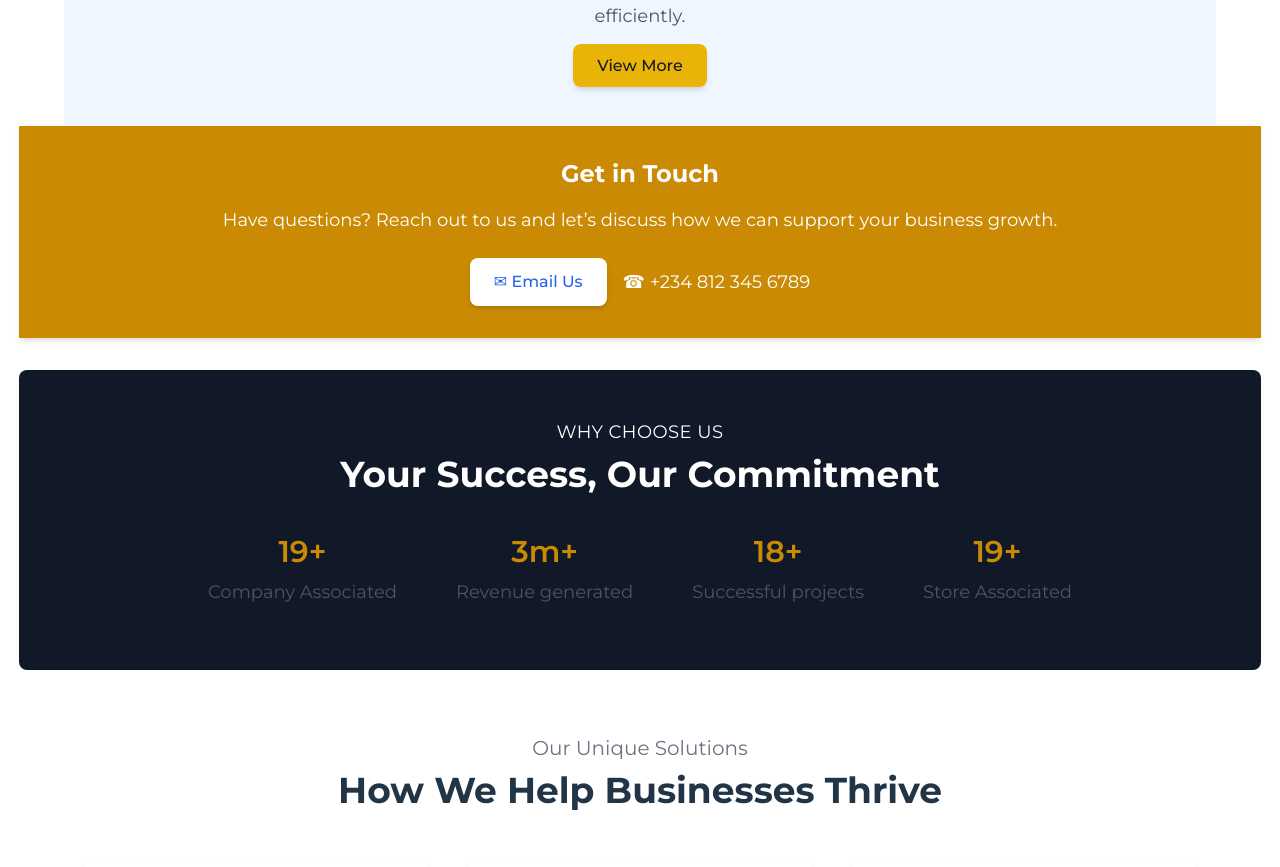
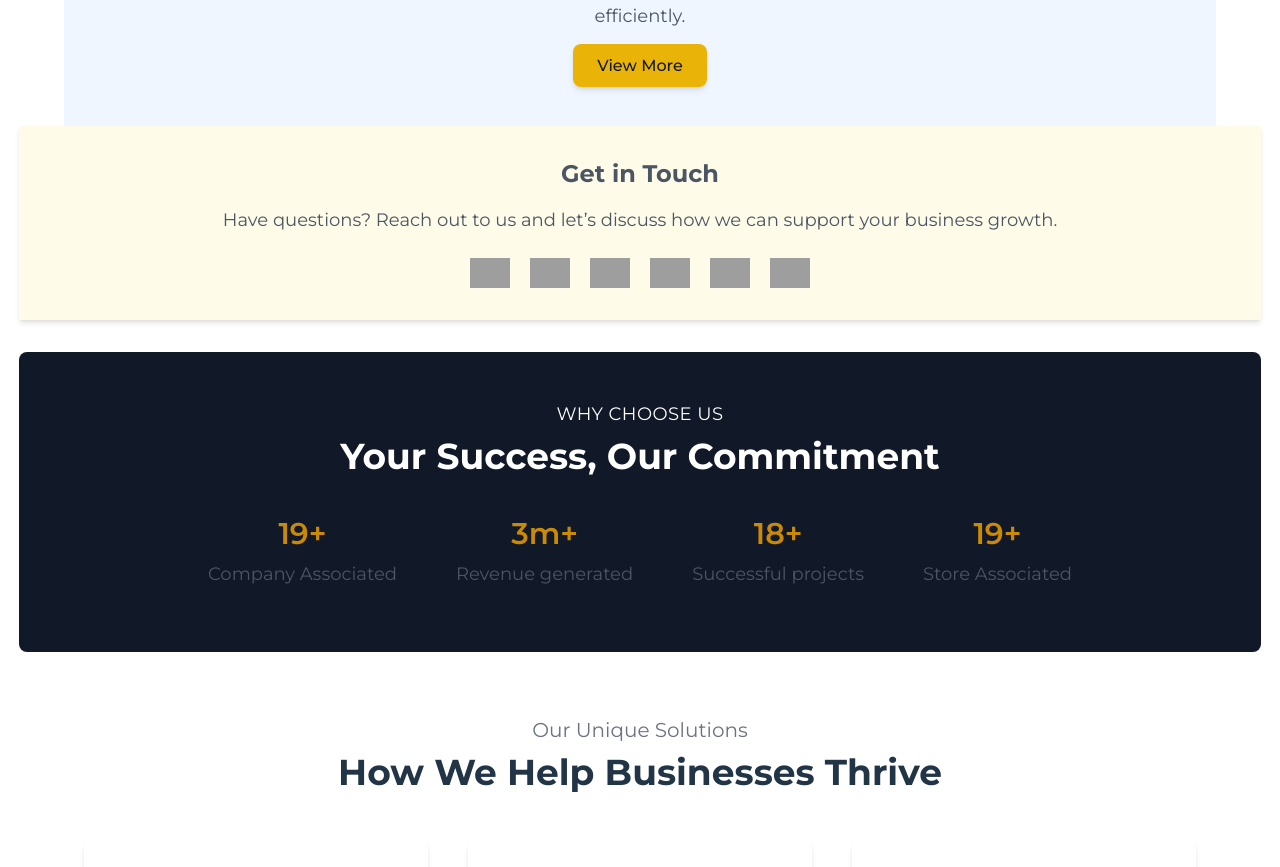
Before and after one commit to ifeoluwajohz/Pro-Market-Links-And-Services, a React (Vite) app: page / in a window 1280 px wide. Shown: the part 782-1649 px from the top of the page. Built offline with nearby package versions, Linux system fonts and the light colour scheme; grey boxes are pictures that could not be loaded.

Commit message:
finishline from sontori

```diff
--- a/src/components/About.jsx
+++ b/src/components/About.jsx
@@ -7,8 +7,8 @@ const About = () => {
       {/* Header Section */}
       <div className="about-img bg-cover bg-center h-60 sm:h-80 md:h-96 relative">
         <div className="absolute inset-0 bg-black bg-opacity-50 flex items-center justify-center">
-          <h1 className="text-4xl md:text-5xl font-bold text-white tracking-wider">
-            About TradeDreams International
+          <h1 className="text-4xl md:text-5xl font-bold text-white tracking-wider uppercase">
+            About Promaket Links and Services
           </h1>
         </div>
       </div>
@@ -41,7 +41,7 @@ const About = () => {
               Core Objectives
             </h2>
             <p className="text-gray-400 text-lg leading-7 text-right">
-            Promaket Links and Services’ main goal is to connect SMEs and production companies with modern trade stores and open markets. Also, this brand is actively concerned with ensuring that there is a seamless exchange of services and money between the stores and the companies.
+            Promaket Links and Services main goal is to connect SMEs and production companies with modern trade stores and open markets. Also, this brand is actively concerned with ensuring that there is a seamless exchange of services and money between the stores and the companies.
             </p>
           </div>
           <div className="w-full md:w-1/2 flex justify-center">
@@ -73,6 +73,64 @@ const About = () => {
         </div>
       </div>
 
+      {/* Quick Contact Section */}
+      <div className="bg-yellow-50 py-8 px-2 md:px-16 lg:px-24 text-center text-gray-600 shadow-md">
+        <h2 className="text-2xl font-bold mb-4">Get in Touch</h2>
+        <p className="text-lg mb-6">
+          Have questions? Reach out to us and let’s discuss how we can support your business growth.
+        </p>
+        <div className="flex flex-row justify-center gap-5 items-center">
+          {/* Gmail */}
+          <a href="mailto:promaketlinksandservices@gmail.com" target="_blank" rel="noopener noreferrer">
+            <img
+              src="https://img.icons8.com/?size=100&id=qyRpAggnV0zH&format=png&color=000000"
+              className="w-10"
+              alt="Promaket Links and Services Gmail"
+            />
+          </a>
+          {/* Facebook */}
+          <a href="https://www.facebook.com/profile.php?id=61568311595650&mibextid=ZbWKwL" target="_blank" rel="noopener noreferrer">
+            <img
+              src="https://img.icons8.com/?size=100&id=118467&format=png&color=000000"
+              className="w-10"
+              alt="Promaket Links and Services Facebook"
+            />
+          </a>
+          {/* WhatsApp */}
+          <a href="https://wa.me/+2349069932640" target="_blank" rel="noopener noreferrer">
+            <img
+              src="https://img.icons8.com/?size=100&id=uZWiLUyryScN&format=png&color=000000"
+              className="w-10"
+              alt="Promaket Links and Services WhatsApp"
+            />
+          </a>
+          {/* TikTok */}
+          <a href="https://www.tiktok.com/@promaket.links.and?_t=ZM-8tdBVxgUcej&_r=1" target="_blank" rel="noopener noreferrer">
+            <img
+              src="https://img.icons8.com/?size=100&id=118640&format=png&color=000000"
+              className="w-10"
+              alt="Promaket Links and Services TikTok"
+            />
+          </a>
+          {/* Instagram */}
+          <a href="https://www.instagram.com/proma.ket" target="_blank" rel="noopener noreferrer">
+            <img
+              src="https://img.icons8.com/?size=100&id=BrU2BBoRXiWq&format=png&color=000000"
+              className="w-10"
+              alt="Promaket Links and Services Instagram"
+            />
+          </a>
+          {/* Twitter */}
+          <a href="https://twitter.com/promaket_" target="_blank" rel="noopener noreferrer">
+            <img
+              src="https://img.icons8.com/?size=100&id=ClbD5JTFM7FA&format=png&color=000000"
+              className="w-10"
+              alt="Promaket Links and Services Twitter"
+            />
+          </a>
+        </div>
+      </div>
+
       {/* Contact Us Section */}
       <div className="bg-gray-800 py-16 px-6 text-center text-gray-300">
         <h2 className="text-3xl font-bold text-yellow-500 mb-6">Contact Us</h2>
@@ -90,6 +148,8 @@ const About = () => {
           <button type="submit" className="w-full py-3 bg-yellow-500 text-gray-900 font-semibold rounded-lg hover:bg-yellow-600 transition">Send Message</button>
         </form>
       </div>
+
+
     </section>
   );
 };
--- a/src/components/Home.jsx
+++ b/src/components/Home.jsx
@@ -54,18 +54,64 @@ const Home = () => {
       </div>
 
       {/* Quick Contact Section */}
-      <div className="bg-yellow-600 py-8 px-2 md:px-16 lg:px-24 text-center text-white shadow-md">
+      <div className="bg-yellow-50 py-8 px-2 md:px-16 lg:px-24 text-center text-gray-600 shadow-md">
         <h2 className="text-2xl font-bold mb-4">Get in Touch</h2>
-        <p className="text-lg mb-6">Have questions? Reach out to us and let’s discuss how we can support your business growth.</p>
-        <div className="flex flex-col md:flex-row justify-center items-center gap-4">
-          <a href="mailto:contact@tradedreams.com" className="bg-white text-blue-600 px-6 py-3 rounded-lg shadow-md hover:bg-gray-200 transition">
-            ✉ Email Us
+        <p className="text-lg mb-6">
+          Have questions? Reach out to us and let’s discuss how we can support your business growth.
+        </p>
+        <div className="flex flex-row justify-center gap-5 items-center">
+          {/* Gmail */}
+          <a href="mailto:promaketlinksandservices@gmail.com" target="_blank" rel="noopener noreferrer">
+            <img
+              src="https://img.icons8.com/?size=100&id=qyRpAggnV0zH&format=png&color=000000"
+              className="w-10"
+              alt="Promaket Links and Services Gmail"
+            />
           </a>
-          <p className="text-lg">
-            ☎ +234 812 345 6789
-          </p>
+          {/* Facebook */}
+          <a href="https://www.facebook.com/profile.php?id=61568311595650&mibextid=ZbWKwL" target="_blank" rel="noopener noreferrer">
+            <img
+              src="https://img.icons8.com/?size=100&id=118467&format=png&color=000000"
+              className="w-10"
+              alt="Promaket Links and Services Facebook"
+            />
+          </a>
+          {/* WhatsApp */}
+          <a href="https://wa.me/+2349069932640" target="_blank" rel="noopener noreferrer">
+            <img
+              src="https://img.icons8.com/?size=100&id=uZWiLUyryScN&format=png&color=000000"
+              className="w-10"
+              alt="Promaket Links and Services WhatsApp"
+            />
+          </a>
+          {/* TikTok */}
+          <a href="https://www.tiktok.com/@promaket.links.and?_t=ZM-8tdBVxgUcej&_r=1" target="_blank" rel="noopener noreferrer">
+            <img
+              src="https://img.icons8.com/?size=100&id=118640&format=png&color=000000"
+              className="w-10"
+              alt="Promaket Links and Services TikTok"
+            />
+          </a>
+          {/* Instagram */}
+          <a href="https://www.instagram.com/proma.ket" target="_blank" rel="noopener noreferrer">
+            <img
+              src="https://img.icons8.com/?size=100&id=BrU2BBoRXiWq&format=png&color=000000"
+              className="w-10"
+              alt="Promaket Links and Services Instagram"
+            />
+          </a>
+          {/* Twitter */}
+          <a href="https://twitter.com/promaket_" target="_blank" rel="noopener noreferrer">
+            <img
+              src="https://img.icons8.com/?size=100&id=ClbD5JTFM7FA&format=png&color=000000"
+              className="w-10"
+              alt="Promaket Links and Services Twitter"
+            />
+          </a>
         </div>
       </div>
+
+
 
       {/* Statistics Section */}
       <div className="text-center items-center px-2 md:px-16 lg:px-24 py-12 bg-gray-900 text-white rounded-lg mt-8">
```
